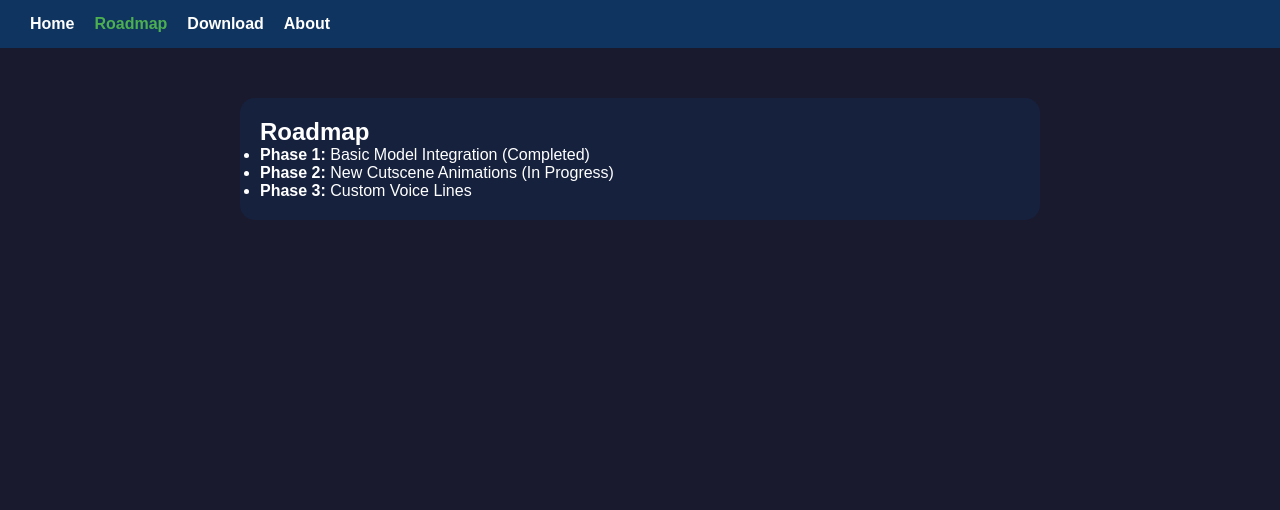
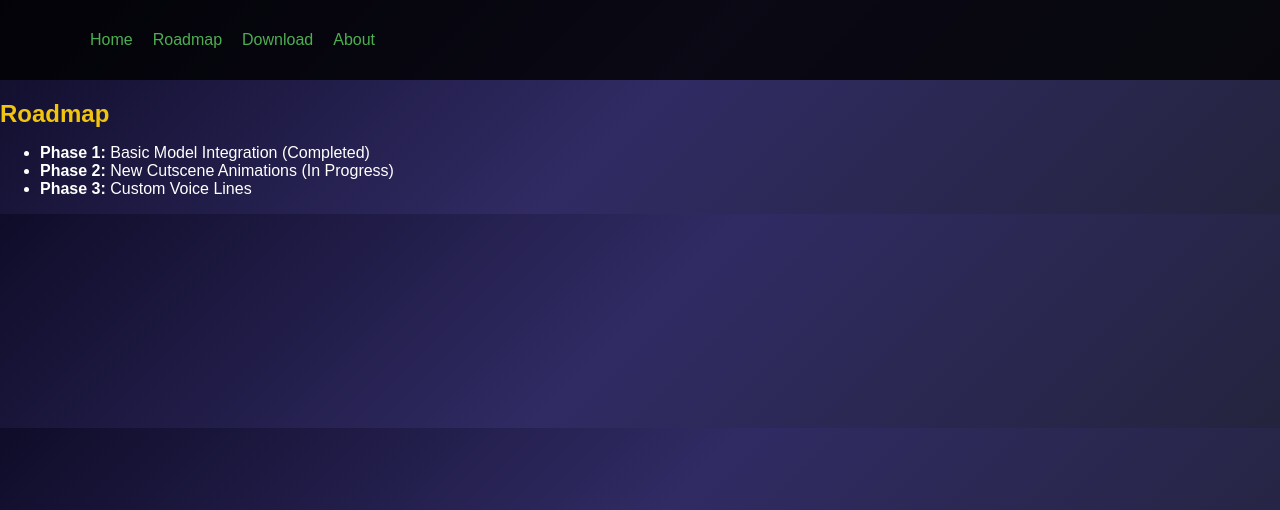
Before and after one commit to Wunaa/SonicMods.github.io, a PHP site: page /roadmap.html in a window 1280 px wide. Shown: the top 510 px of the page. Run offline with PHP 8.4, Linux system fonts and the light colour scheme.

Commit message:
Update styles.css

```diff
--- a/css/styles.css
+++ b/css/styles.css
@@ -1,14 +1,9 @@
-/* Global Styles */
-* {
+/* General Styles */
+body {
+    font-family: 'Poppins', sans-serif;
+    background: linear-gradient(135deg, #0f0c29, #302b63, #24243e);
     margin: 0;
-    padding: 0;
-    box-sizing: border-box;
-    font-family: 'Poppins', sans-serif;
-}
-
-body {
-    background-color: #1a1a2e;
-    color: white;
+    color: #fff;
     overflow-x: hidden;
 }
 
@@ -16,12 +11,8 @@ header {
     display: flex;
     justify-content: space-between;
     align-items: center;
-    padding: 15px 30px;
-    background-color: #0f3460;
-}
-
-.logo img {
-    height: 50px;
+    padding: 15px 50px;
+    background-color: rgba(0, 0, 0, 0.8);
 }
 
 .nav-links {
@@ -32,21 +23,18 @@ header {
 
 .nav-links a {
     text-decoration: none;
-    color: white;
-    font-weight: 600;
+    color: #4caf50;
     transition: color 0.3s;
 }
 
-.nav-links a:hover, .nav-links .active {
-    color: #4caf50;
+.nav-links a:hover {
+    color: #f1c40f;
 }
 
 .hero {
     text-align: center;
     padding: 100px 20px;
-    background: url('../assets/sonic-bg.jpg') no-repeat center/cover;
-    color: #fff;
-    animation: fadeIn 2s ease-in-out;
+    background: linear-gradient(45deg, #6a11cb, #2575fc);
 }
 
 .hero h1 {
@@ -56,66 +44,70 @@ header {
 
 .hero p {
     font-size: 1.2rem;
-    margin-bottom: 20px;
 }
 
-.download-btn {
-    background-color: #4caf50;
-    color: white;
-    padding: 12px 25px;
-    border: none;
-    cursor: pointer;
-    font-size: 1rem;
-    border-radius: 25px;
-    display: inline-flex;
-    align-items: center;
-    gap: 10px;
-    transition: transform 0.2s;
+/* About Section */
+.about-container {
+    max-width: 1000px;
+    margin: 50px auto;
+    padding: 30px;
+    background-color: rgba(255, 255, 255, 0.1);
+    border-radius: 20px;
+    backdrop-filter: blur(10px);
+    animation: fadeIn 1.5s ease-in-out;
 }
 
-.download-btn:hover {
-    transform: scale(1.1);
+.about-card, .story, .vision {
+    margin-bottom: 30px;
 }
 
-.features, .planned-features {
-    max-width: 800px;
-    margin: 50px auto;
-    padding: 20px;
-    background-color: #16213e;
-    border-radius: 15px;
-    animation: slideUp 1s ease-out;
+h2 {
+    margin-bottom: 15px;
+    color: #f1c40f;
 }
 
-footer {
+/* Team Section */
+.team-members {
+    display: flex;
+    justify-content: space-between;
+    gap: 20px;
+    flex-wrap: wrap;
+}
+
+.member {
     text-align: center;
-    padding: 10px;
-    background-color: #0f3460;
+    flex: 1;
+    margin: 15px;
+    transition: transform 0.3s ease;
+}
+
+.member img {
+    width: 120px;
+    height: 120px;
+    border-radius: 50%;
+    margin-bottom: 10px;
+}
+
+.zoom-hover:hover {
+    transform: scale(1.1);
 }
 
 /* Animations */
 @keyframes fadeIn {
-    0% { opacity: 0; }
-    100% { opacity: 1; }
+    0% {
+        opacity: 0;
+        transform: translateY(20px);
+    }
+    100% {
+        opacity: 1;
+        transform: translateY(0);
+    }
 }
 
-@keyframes slideUp {
-    0% { transform: translateY(50px); opacity: 0; }
-    100% { transform: translateY(0); opacity: 1; }
+/* Footer */
+footer {
+    text-align: center;
+    padding: 10px;
+    background-color: rgba(0, 0, 0, 0.8);
+    margin-top: 20px;
 }
-
-/* Responsive Design */
-@media (max-width: 768px) {
-    .hero h1 {
-        font-size: 2rem;
-    }
-
-    .nav-links {
-        flex-direction: column;
-        align-items: center;
-    }
-
-    .download-btn {
-        width: 100%;
-        justify-content: center;
-    }
-}
```
